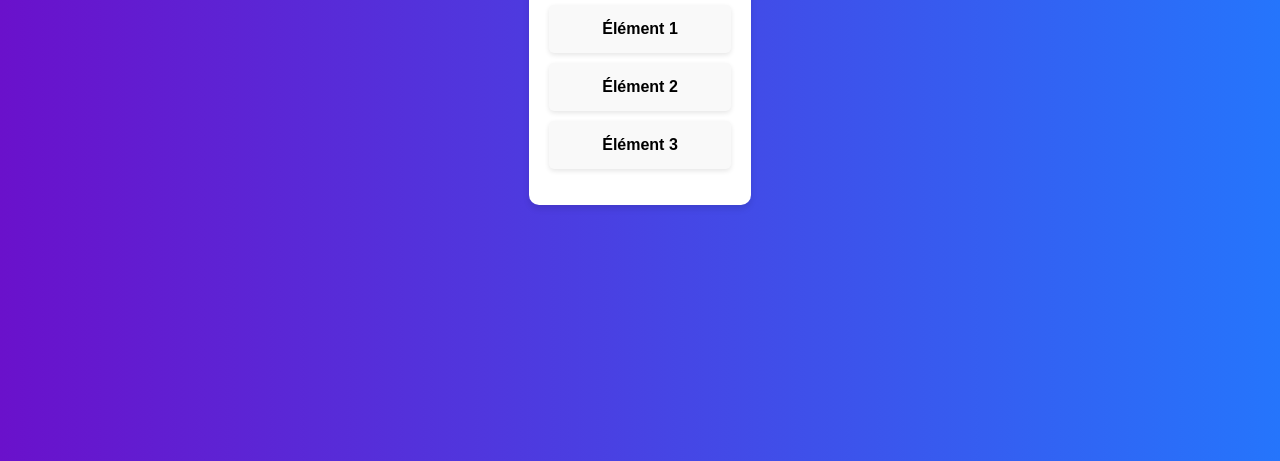
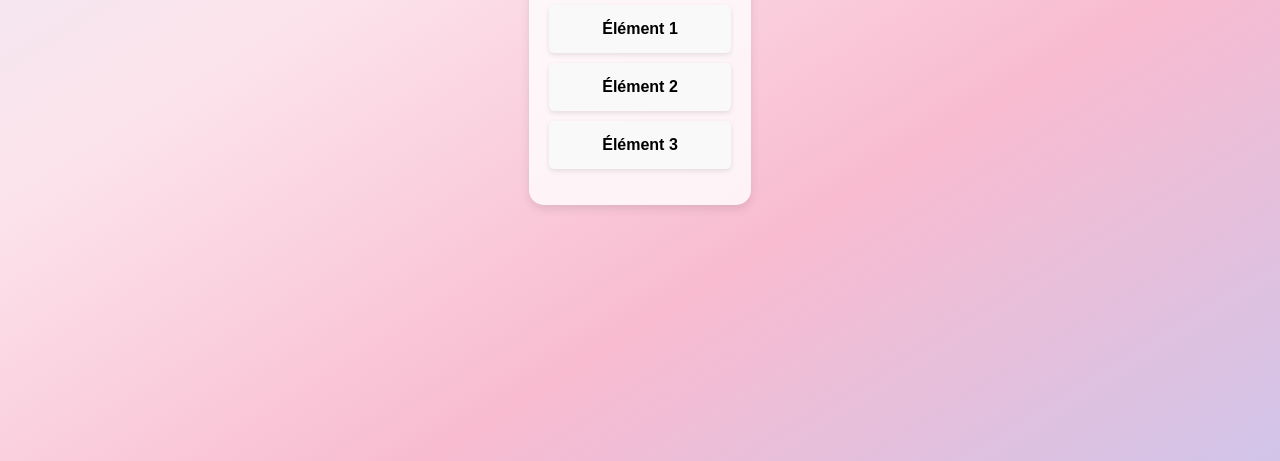
Before and after one commit to KhOussamaa/Liste-Ineractive, a plain HTML site: page index.html in a window 1280 px wide. Shown: the part 339-800 px from the top of the page. Drawn offline with Linux system fonts and the light colour scheme.

Commit message:
style.css

```diff
--- a/style.css
+++ b/style.css
@@ -1,21 +1,20 @@
 body {
     font-family: 'Poppins', sans-serif;
-    background: linear-gradient(to right, #6a11cb, #2575fc);
+    background: linear-gradient(to bottom right, #E8EAF6, #FCE4EC, #F8BBD0, #D1C4E9);
+    height: 100vh;
     margin: 0;
-    padding: 0;
     display: flex;
     justify-content: center;
     align-items: center;
-    height: 100vh;
     text-align: center;
 }
 
 .container {
     max-width: 600px;
     padding: 20px;
-    background-color: #fff;
-    border-radius: 10px;
-    box-shadow: 0px 4px 6px rgba(0, 0, 0, 0.1);
+    background-color: rgba(255, 255, 255, 0.8);
+    border-radius: 15px;
+    box-shadow: 0px 4px 10px rgba(0, 0, 0, 0.1);
 }
 
 h2 {
```
